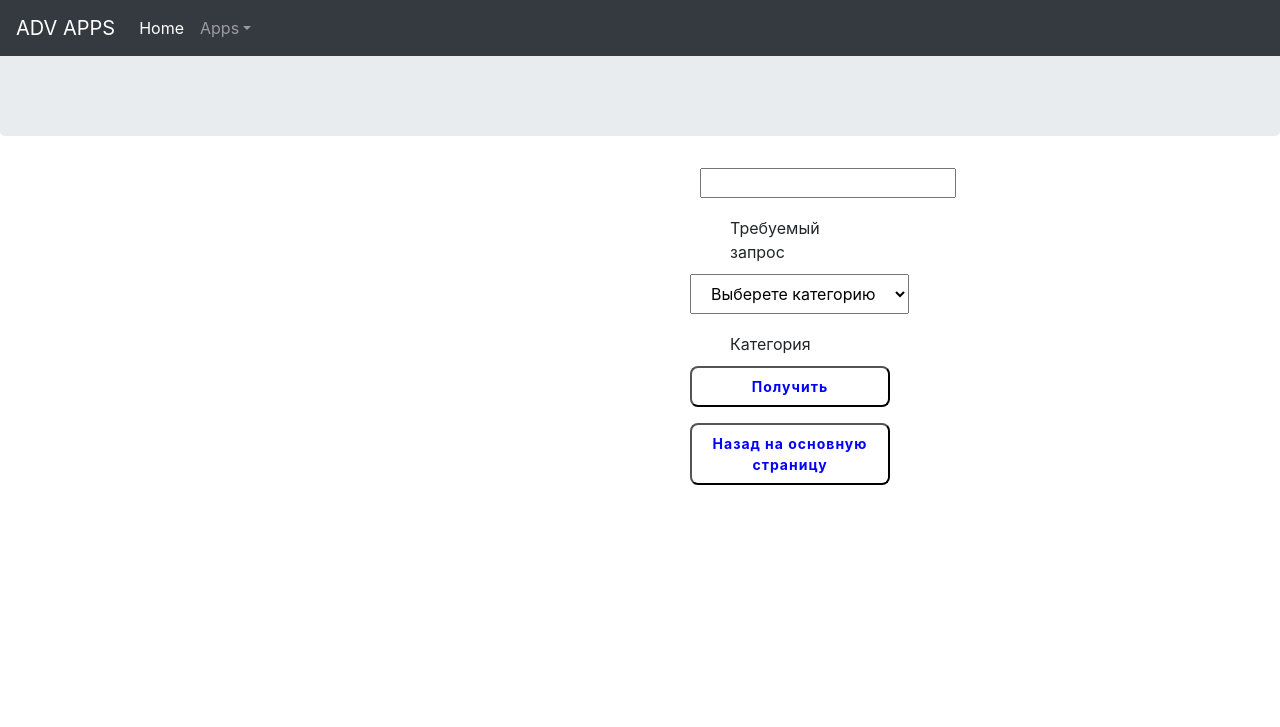
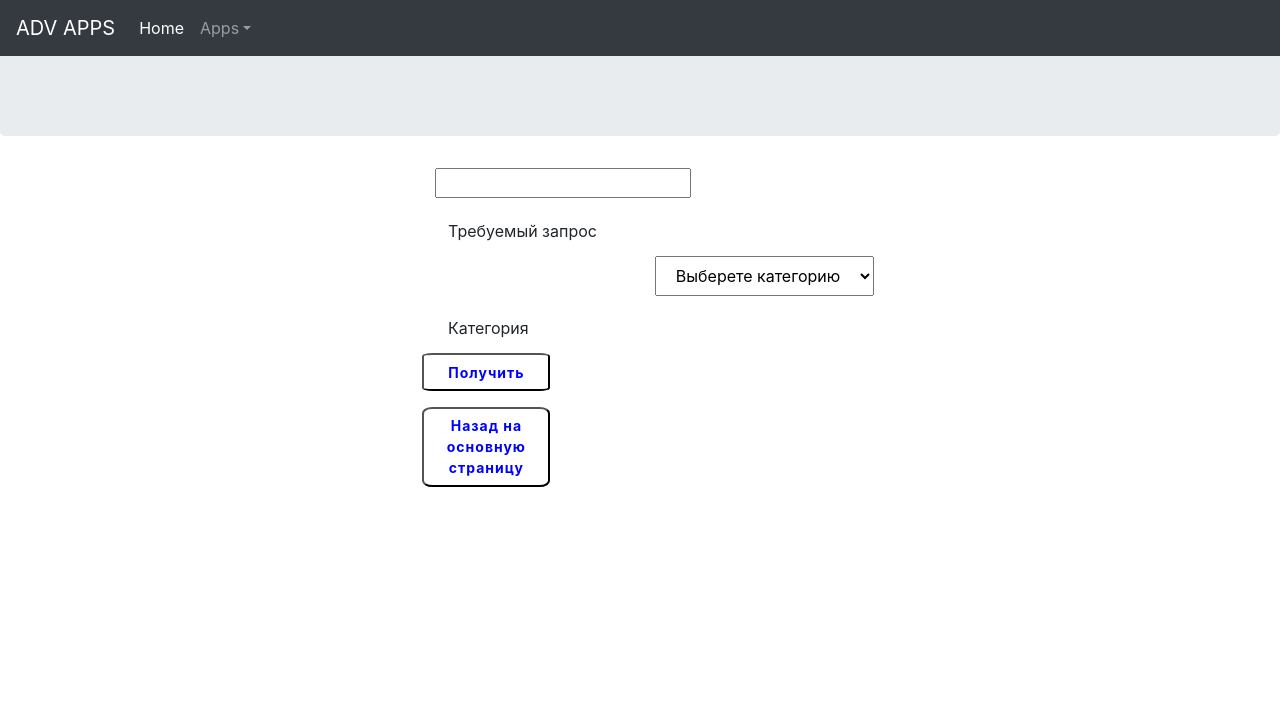
Before and after one commit to AdvDevBaf/ADVAPPS, a Django app: page /youtube/ in a window 1280 px wide; the page is wider, and only the part inside the window is pictured. Shown: the top 727 px of that part. Run offline with Django 3.2, Linux system fonts and the light colour scheme; some libraries are stand-ins or nearby versions.

Commit message:
did some changes

```diff
--- a/BafosApp/static/css/frontcom.css
+++ b/BafosApp/static/css/frontcom.css
@@ -5,8 +5,8 @@ a {
 
 em {
     border: 2px solid #466995;
-    border-radius: 7px;
-    padding: 15px;
+    border-radius: 7%;
+    padding: 15%;
 }
 
 
@@ -18,20 +18,20 @@ em {
     text-align: center;
     box-sizing: border-box;
     width: 100%;
-    top: 200px;
-    padding:40px;
+    top: 20%;
+    padding:40%;
 }
 
 .knopka{
   font-weight: 700;
   display: block;
-  margin: auto 690px;
-  padding: 8px;
-  width: 80%;
-  max-width: 200px;
+  margin: auto 33%;
+  padding: 0.5%;
+  width: 10%;
+  max-width: 100%;
   background: #fff; /* запасной цвет для старых браузеров */
   background: rgba(255, 255, 255, 0.2);
-  border-radius: 8px;
+  border-radius: 8%;
   color: blue;
   text-align: center;
   text-decoration: none;
@@ -56,25 +56,29 @@ em {
 }
 
 .texts {
-        margin: 10px 730px;
+        margin: 1% 35%;
 }
 
 
 .fields {
-    margin: auto 700px;
+    margin: auto 34%;
+}
+
+.field {
+    margin: auto 284%;
 }
 
 
 .data {
-    margin: auto 690px;
+    margin: auto 299%;
 }
 
 .organ {
-    margin: 40px 550px;
+    margin: 1% 27%;
 }
 
 .checkbox {
-    margin: auto 690px;
+    margin: auto 59%;
 }
 
 .headline {
@@ -82,13 +86,13 @@ em {
     font-family: Georgia;
     width: 100%;
     padding-top: 2px;
-    padding-right: 20px;
+    padding-right: 20%;
 }
 .post{
     background-color: #DBE9EE;
-    margin: auto 100px;
+    margin: auto 100%;
     opacity: 0.65;
-    border-radius: 5px;
+    border-radius: 5%;
 
 }
 .category {
@@ -107,6 +111,6 @@ em {
     text-align: left;
     width: 100%;
     font-family: Helvetica;
-    font-size: 18px;
+    font-size: 18%;
     font-weight: bold;
 }
--- a/BafosApp/templates/BafosApp/organizations.html
+++ b/BafosApp/templates/BafosApp/organizations.html
@@ -15,7 +15,7 @@
 </label>
     <p class="texts">Название компании и Радиус</p>
     <label>
-        <select name="data" class="fields nav-link">
+        <select name="data" class="field nav-link">
             <option>Выберете категорию</option>
             <option>Выгрузить полные адреса</option>
             <option>Выгрузить только адреса</option>
```
